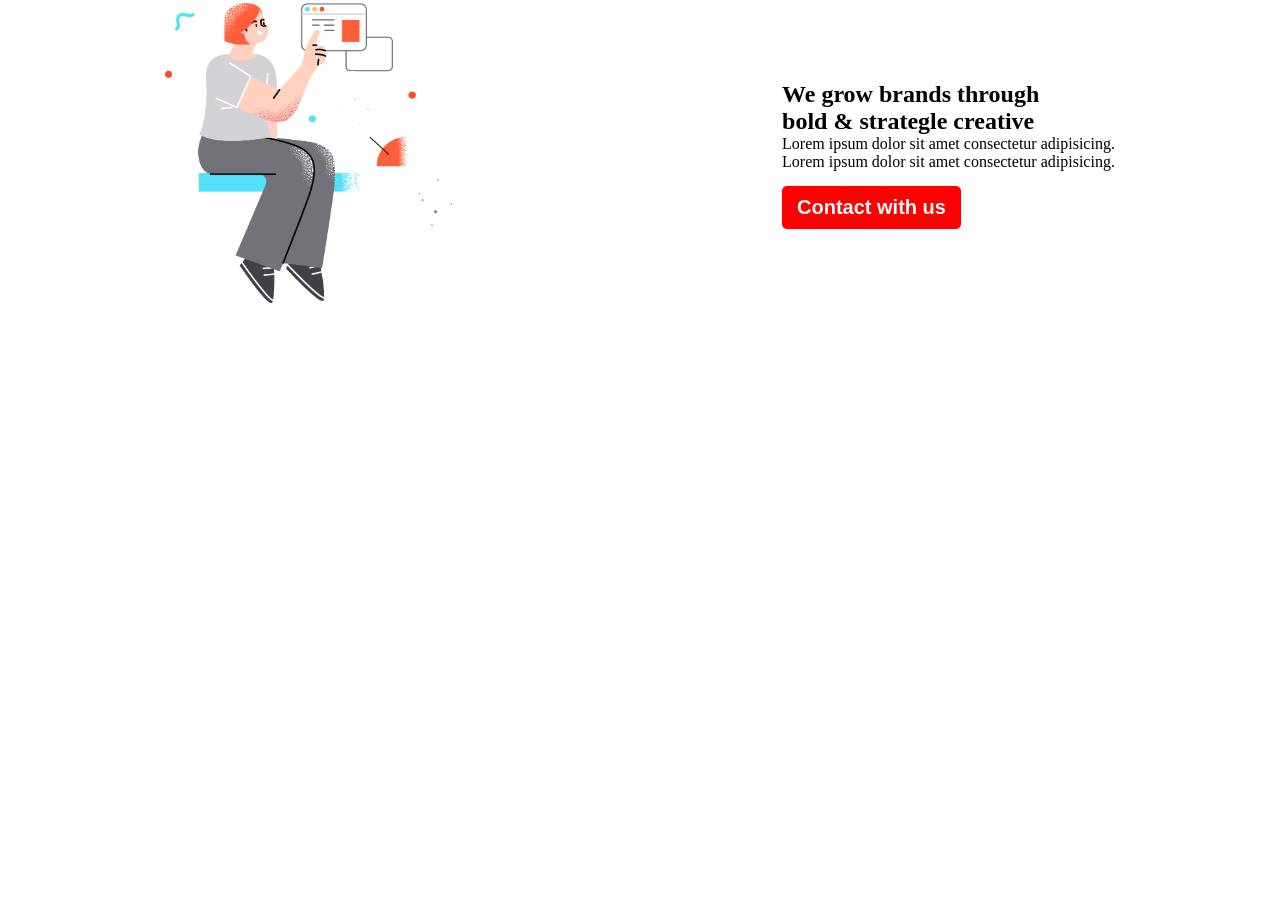
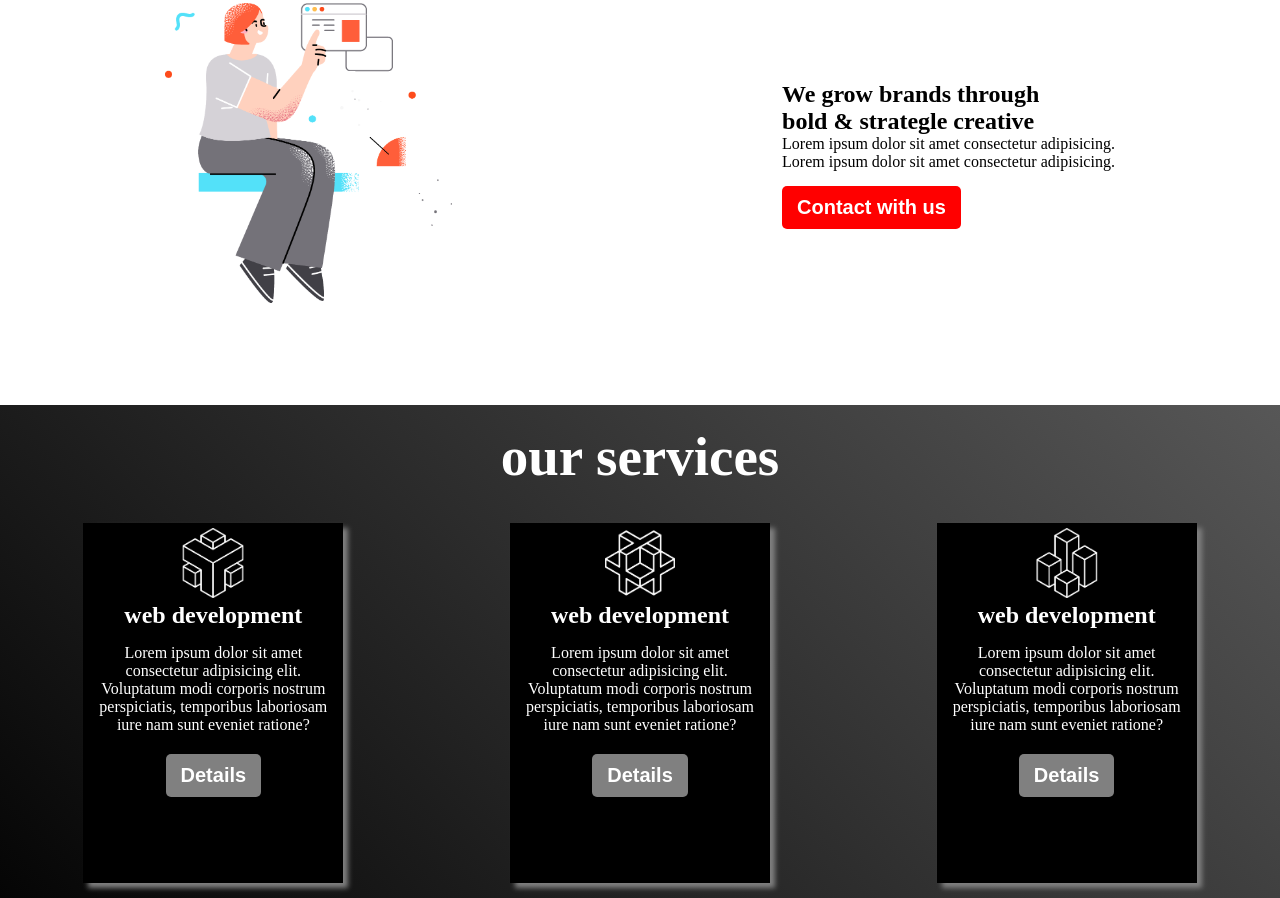
Before and after one commit to Abdullh1111/conceptual, a plain HTML site: page prject1.html in a window 1280 px wide. Shown: the part 1066-1964 px from the top of the page. Before the commit the page ends 1471 px from the top, so only its background shows below. Drawn offline with Linux system fonts and the light colour scheme.

Commit message:
services

```diff
--- a/prject1.html
+++ b/prject1.html
@@ -50,6 +50,29 @@
     </div>
   </div>
 </section>
+<section class="our-serv">
+  <h1 class="about">our services</h1>
+  <div class="services">
+    <div class="box">
+      <img class="icon" src="./images/0.png" alt="">
+      <h2>web development</h2>
+      <p class="box-text">Lorem ipsum dolor sit amet consectetur adipisicing elit. Voluptatum modi corporis nostrum perspiciatis, temporibus laboriosam iure nam sunt eveniet ratione?</p>
+      <button class="explore-button box-button">Details</button>
+    </div>
+    <div class="box">
+      <img class="icon" src="./images/1.png" alt="">
+      <h2>web development</h2>
+      <p class="box-text">Lorem ipsum dolor sit amet consectetur adipisicing elit. Voluptatum modi corporis nostrum perspiciatis, temporibus laboriosam iure nam sunt eveniet ratione?</p>
+      <button class="explore-button box-button">Details</button>
+    </div>
+    <div class="box">
+      <img class="icon" src="./images/2.png" alt="">
+      <h2>web development</h2>
+      <p class="box-text">Lorem ipsum dolor sit amet consectetur adipisicing elit. Voluptatum modi corporis nostrum perspiciatis, temporibus laboriosam iure nam sunt eveniet ratione?</p>
+      <button class="explore-button box-button">Details</button>
+    </div>
+  </div>
+</section>
  </main>
  <footer>
 
--- a/style/proj1.css
+++ b/style/proj1.css
@@ -73,3 +73,35 @@
   align-items: center;
   flex-direction: row-reverse;
 }
+.box{ width: 250px;
+  height: 350px;
+
+  box-shadow: 5px 5px 5px gray;
+  background-color: black;
+  color: white;
+  text-align: center;
+  padding: 5px;
+  margin: 15px;
+}
+.icon{
+  width: 70px;
+}
+.box-button{
+  background-color: gray;
+
+}
+.box-text{
+  margin-top: 10px;
+  padding: 5px;
+
+}
+.services{
+  display: flex;
+  justify-content: space-around;
+  align-items: center;
+}
+.our-serv{
+
+  color: white;
+  background-image: linear-gradient(45deg, rgb(5, 5, 5), rgb(87, 87, 87));
+}
```
